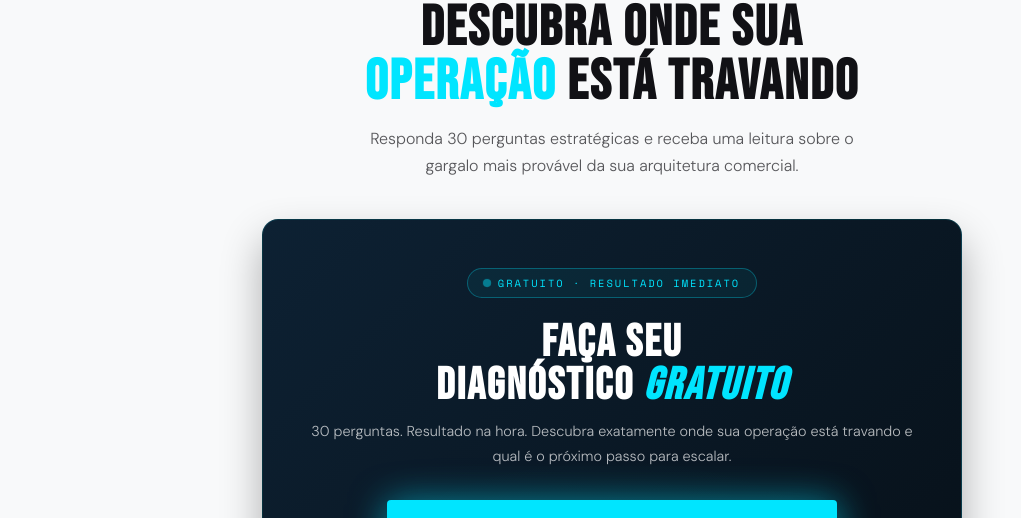
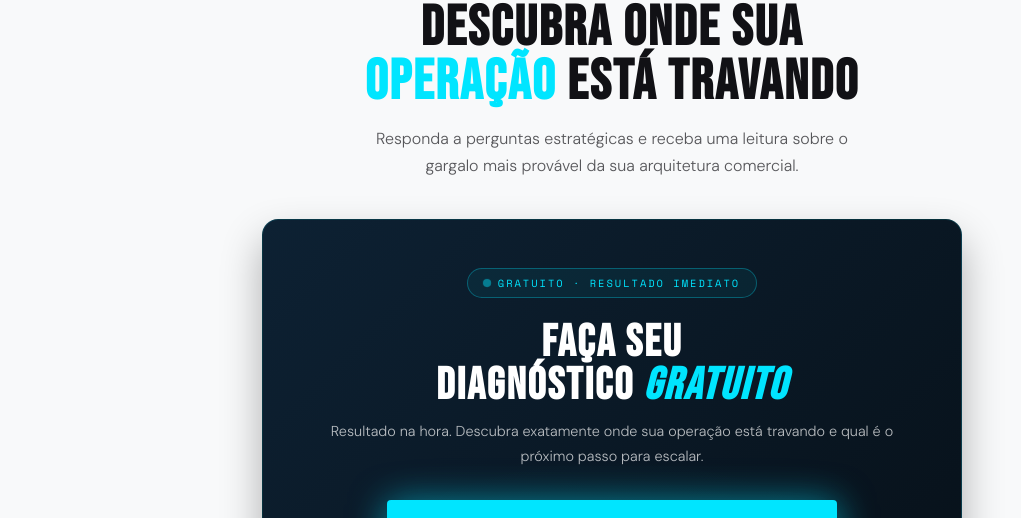
Before and after one commit to BrunoRodinger/signum-landing-page, a website built with Vite: page index.html in a window 1280 px wide. Shown: the part 2956-3474 px from the top of the page, without its empty margins (28-1049 px from the left). Built offline with nearby package versions, Linux system fonts and the light colour scheme.

Commit message:
Ajustes na landing page e config dev

```diff
--- a/index.html
+++ b/index.html
@@ -1972,11 +1972,11 @@
 <section id="diagnostico-cta">
   <div class="diag-wrapper reveal">
     <h2 class="diag-heading">DESCUBRA ONDE SUA<br><span class="accent">OPERAÇÃO</span> ESTÁ TRAVANDO</h2>
-    <p class="diag-subtitle">Responda 30 perguntas estratégicas e receba uma leitura sobre o gargalo mais provável da sua arquitetura comercial.</p>
+    <p class="diag-subtitle">Responda a perguntas estratégicas e receba uma leitura sobre o gargalo mais provável da sua arquitetura comercial.</p>
     <div class="diag-card">
       <div class="diag-card-badge"><span class="dot"></span> Gratuito · Resultado Imediato</div>
       <h3>Faça Seu<br>Diagnóstico <em>Gratuito</em></h3>
-      <p>30 perguntas. Resultado na hora. Descubra exatamente onde sua operação está travando e qual é o próximo passo para escalar.</p>
+      <p>Resultado na hora. Descubra exatamente onde sua operação está travando e qual é o próximo passo para escalar.</p>
       <a href="/diagnostico-b2b/" class="btn-primary" id="btn-diagnostic-portal">
         <i data-lucide="clipboard-check" style="width:20px;height:20px"></i>
         Fazer Meu Diagnóstico Agora →
--- a/package.json
+++ b/package.json
@@ -5,6 +5,7 @@
   "main": "index.js",
   "scripts": {
     "test": "echo \"Error: no test specified\" && exit 1",
+    "dev": "vite",
     "build": "vite build",
     "start": "node server.js"
   },
```
